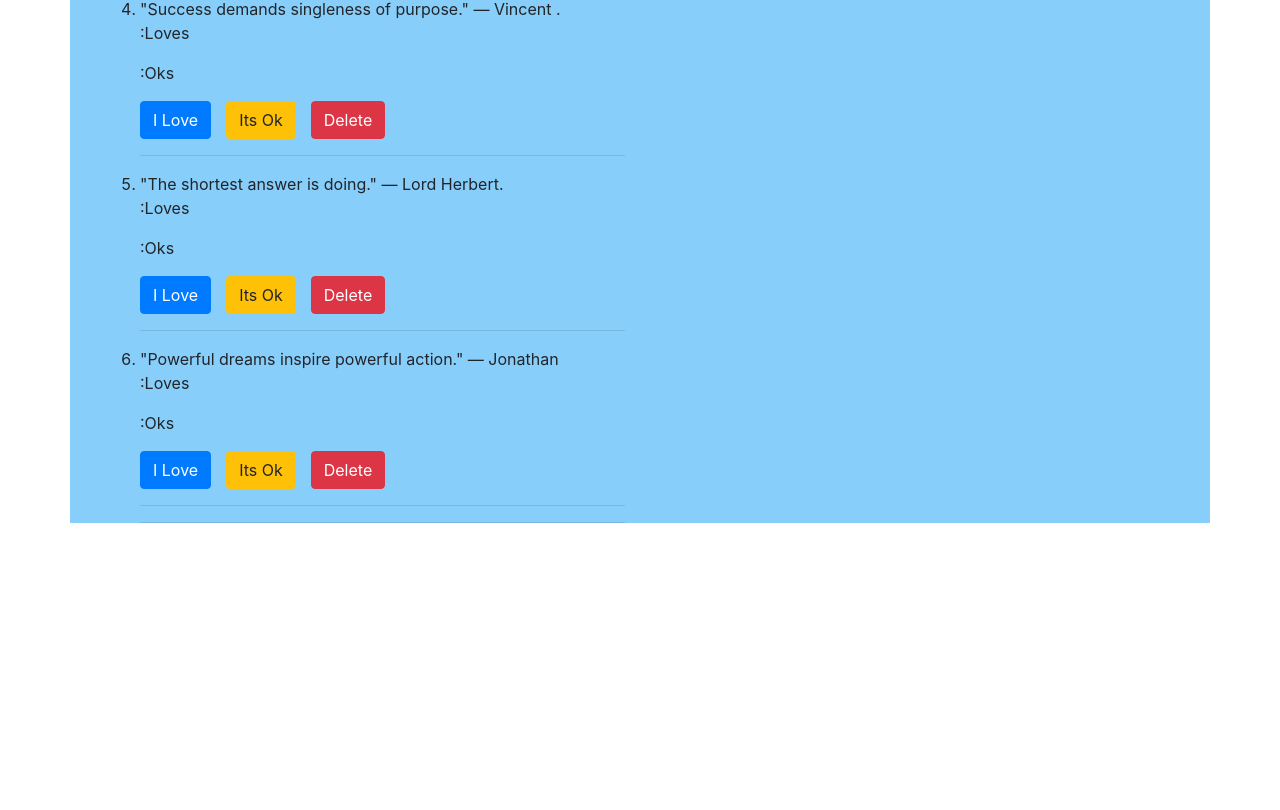
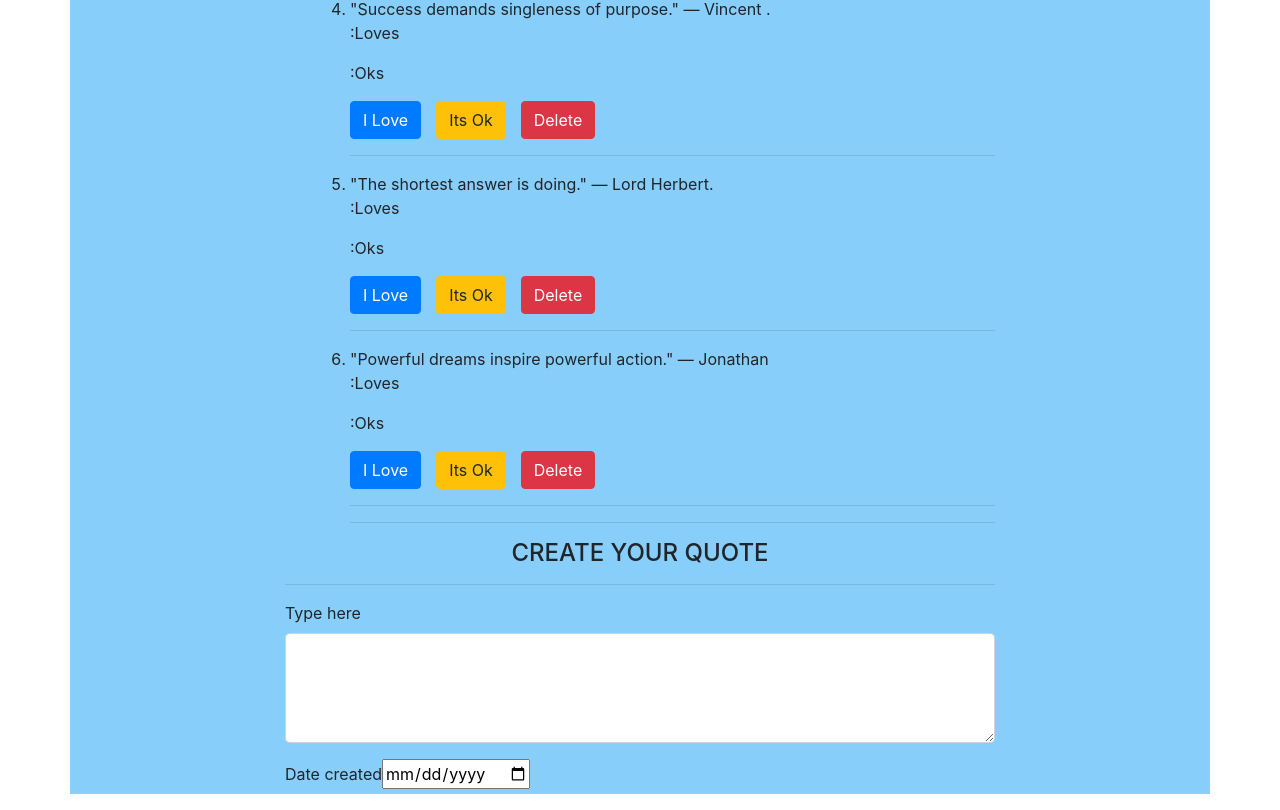
Before and after one commit to Tellvinch/wisequote, an Angular app: page / in a window 1280 px wide. Shown: the part 609-1419 px from the top of the page. Before the commit the page ends 1148 px from the top, so only its background shows below. Built offline with nearby package versions, Linux system fonts and the light colour scheme.

Commit message:
add new changes

```diff
--- a/src/app/quote-details/quote-details.component.ts
+++ b/src/app/quote-details/quote-details.component.ts
@@ -1,4 +1,4 @@
-import { Component, OnInit,Input } from '@angular/core';
+import { Component, OnInit,Input, Output, EventEmitter  } from '@angular/core';
 import { Quote } from '../quote';
 
 @Component({
@@ -10,6 +10,7 @@ export class QuoteDetailsComponent implements OnInit {
 
 
   @Input() quote: Quote;
+
   constructor() { }
 
   ngOnInit(): void {
--- /dev/null
+++ b/src/app/quote-form/quote-form.component.html
@@ -0,0 +1,17 @@
+<div class="container-fluid col-md-8" >
+    <h4 style="text-align: center;">CREATE YOUR QUOTE</h4>
+    <hr>
+    <form>
+
+        <div class="form-group">
+
+            <label for="description">Type  here</label>
+            <textarea class="form-control" id="description" rows="4" required></textarea>
+
+        </div>
+        <div class="form-group">
+            <label for="created">Date created</label>
+            <input type='date' id="created" required>
+          </div>
+    </form>
+  </div>
--- /dev/null
+++ b/src/app/quote-form/quote-form.component.ts
@@ -0,0 +1,18 @@
+import { Component, OnInit } from '@angular/core';
+import { Quote } from '../quote';
+
+@Component({
+  selector: 'app-quote-form',
+  templateUrl: './quote-form.component.html',
+  styleUrls: ['./quote-form.component.css']
+})
+export class QuoteFormComponent implements OnInit {
+
+
+  // newGoal = new Quote(0,"","",new Date());
+  constructor() { }
+
+  ngOnInit(): void {
+  }
+
+}
--- a/src/app/quote/quote.component.html
+++ b/src/app/quote/quote.component.html
@@ -1,8 +1,8 @@
 <div class="container" style="background-color: lightskyblue;">
   <h1 style="margin-left: 340px;">WISE QUOTES</h1>
   <hr>
- <div class="col-md-6">
-    <ol>
+  <div class="col-md-10">
+    <ol style="padding-left: 250px;">
       <li *ngFor="let quote of quotes">
         {{ quote.name }}
         <br>
@@ -14,4 +14,6 @@
       <hr>
     </ol>
   </div>
+   <app-quote-form></app-quote-form>
+
 </div>
--- a/src/app/quote/quote.component.ts
+++ b/src/app/quote/quote.component.ts
@@ -15,6 +15,11 @@ export class QuoteComponent implements OnInit {
     {id:5, name:'"The shortest answer is doing." — Lord Herbert.'},
     {id:6, name:'"Powerful dreams inspire powerful action." — Jonathan '}
   ]
+  // completeGoal(isComplete, index){
+  //   if (isComplete) {
+  //     this.quotes.splice(index,1);
+  //   }
+  // }
 
   constructor() { }
 
```
Also changed, not shown: src/app/app.module.ts (+5 -2 lines), src/app/quote-form/quote-form.component.css (added), 1 other file (tests, documents, lock files or other folders). Lines whose indentation alone changed are shown as unchanged.
